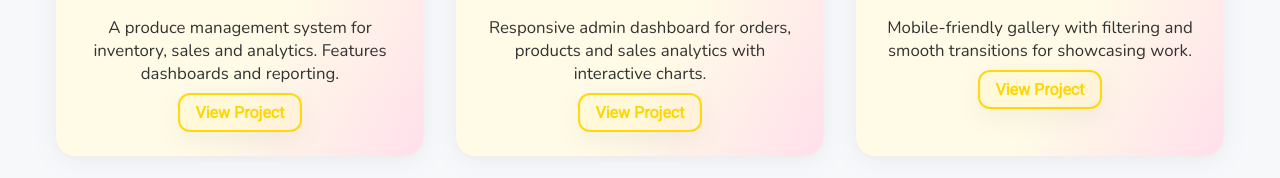
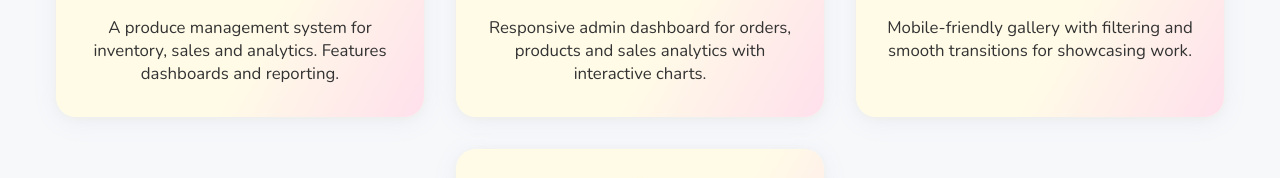
Before and after one commit to charityfae/Portfolio, a website: page index.html in a window 1280 px wide. Shown: the part 2312-2490 px from the top of the page. Drawn offline with nearby package versions, Linux system fonts and the light colour scheme.

Commit message:
Remove project links from index.html
Removed 'View Project' links from project cards.

```diff
--- a/index.html
+++ b/index.html
@@ -125,21 +125,18 @@
         <div class="project-icon"><i class="fas fa-seedling"></i></div>
         <h3>Karibu Groceries Limited</h3>
         <p>A produce management system for inventory, sales and analytics. Features dashboards and reporting.</p>
-        <a href="#" class="project-link btn secondary" target="_blank" rel="noopener">View Project</a>
       </div>
 
       <div class="project-card">
         <div class="project-icon"><i class="fas fa-chart-line"></i></div>
         <h3>E‑Commerce Dashboard</h3>
         <p>Responsive admin dashboard for orders, products and sales analytics with interactive charts.</p>
-        <a href="#" class="project-link btn secondary" target="_blank" rel="noopener">View Project</a>
       </div>
 
       <div class="project-card">
         <div class="project-icon"><i class="fas fa-images"></i></div>
         <h3>Responsive Gallery</h3>
         <p>Mobile-friendly gallery with filtering and smooth transitions for showcasing work.</p>
-        <a href="#" class="project-link btn secondary" target="_blank" rel="noopener">View Project</a>
       </div>
 
       <div class="project-card">
```
